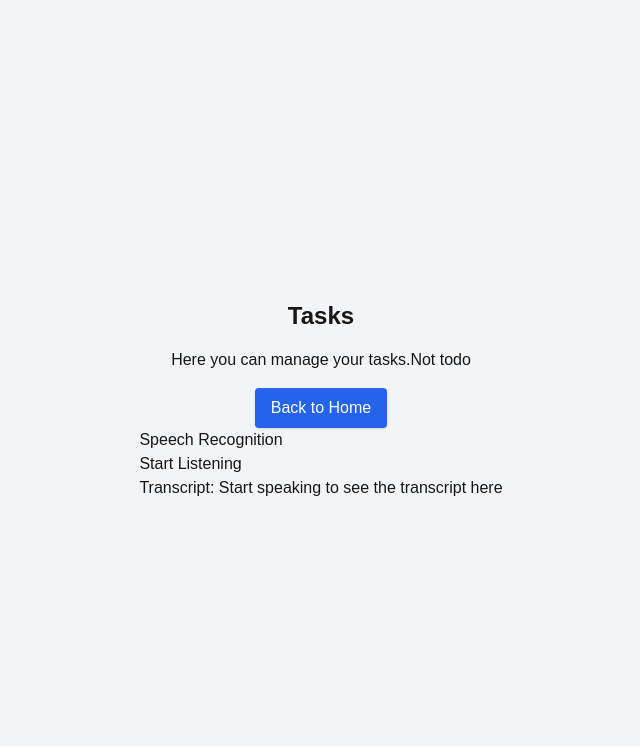
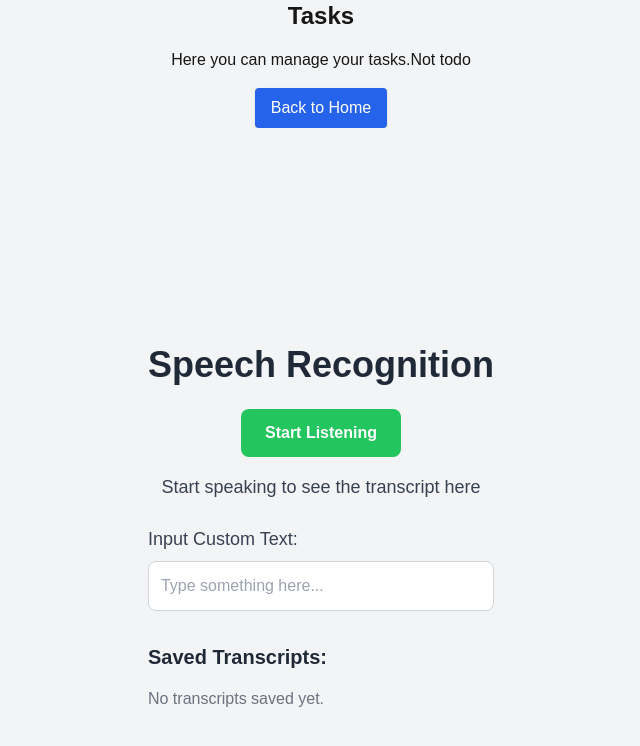
Before and after one commit to ankushydv26/tofo, a Next.js app: page /not-todo in a window 1280 px wide. Shown: the top 746 px of the page, without its empty margins (319-959 px from the left). Built offline with nearby package versions, Linux system fonts and the light colour scheme.

Commit message:
just styling change

```diff
--- a/src/app/Component/speechrecognition.tsx
+++ b/src/app/Component/speechrecognition.tsx
@@ -2,17 +2,54 @@ import React from 'react';
 import useSpeechRecognition from './useSpeechRecognition';
 
 const SpeechToText = () => {
-  const { transcript, isListening, error, startListening, stopListening } = useSpeechRecognition();
+  const { transcript, isListening, error, startListening, stopListening, saveText } = useSpeechRecognition();
 
   return (
-    <div>
-      <h1>Speech Recognition</h1>
-      {error && <p style={{ color: 'red' }}>Error: {error}</p>}
-      <button onClick={isListening ? stopListening : startListening}>
+    <div className="flex flex-col items-center justify-center min-h-screen bg-gray-100 p-4">
+      <h1 className="text-4xl font-bold text-gray-800 mb-6">Speech Recognition</h1>
+
+      {error && <p className="text-red-600 mb-4">Error: {error}</p>}
+
+      <button
+        onClick={isListening ? stopListening : startListening}
+        className={`px-6 py-3 rounded-lg font-semibold transition duration-300 ease-in-out
+      ${isListening ? 'bg-red-500 hover:bg-red-600 text-white' : 'bg-green-500 hover:bg-green-600 text-white'}`}
+      >
         {isListening ? 'Stop Listening' : 'Start Listening'}
       </button>
-      <p>Transcript: {transcript || 'Start speaking to see the transcript here'}</p>
+
+      <p className="mt-4 text-lg text-gray-700 text-center max-w-md">
+        {transcript ? `Transcript: ${transcript}` : 'Start speaking to see the transcript here'}
+      </p>
+
+      <div className="mt-6 w-full max-w-md">
+        <label htmlFor="customInput" className="block text-lg font-medium text-gray-700">
+          Input Custom Text:
+        </label>
+        <input
+          type="text"
+          id="customInput"
+          className="w-full p-3 border border-gray-300 rounded-lg mt-2 text-gray-700"
+          placeholder="Type something here..."
+        />
+      </div>
+
+      <div className="mt-8 w-full max-w-md">
+        <h2 className="text-xl font-semibold text-gray-800 mb-4">Saved Transcripts:</h2>
+        <ul className="list-disc list-inside space-y-2">
+          {saveText.length > 0 ? (
+            saveText.map((text, index) => (
+              <li key={index} className="text-gray-600">
+                {text}
+              </li>
+            ))
+          ) : (
+            <p className="text-gray-500">No transcripts saved yet.</p>
+          )}
+        </ul>
+      </div>
     </div>
+
   );
 };
 
--- a/src/app/Component/useSpeechRecognition.ts
+++ b/src/app/Component/useSpeechRecognition.ts
@@ -4,9 +4,12 @@ import { useState, useEffect, useRef } from 'react';
 
 const useSpeechRecognition = () => {
   const [transcript, setTranscript] = useState<string>('');
+  const [saveText , getSaveText] = useState<string[]>([])
   const [isListening, setIsListening] = useState<boolean>(false);
   const [error, setError] = useState<string | null>(null);
   const recognitionRef = useRef<SpeechRecognition | null>(null);
+
+  console.log(saveText)
 
   useEffect(() => {
     const SpeechRecognition =
@@ -33,14 +36,17 @@ const useSpeechRecognition = () => {
     };
 
     recognition.onresult = (event: SpeechRecognitionEvent) => {
-      let finalTranscript = '';
+      let finalTranscript:any = '';
       for (let i = 0; i < event.results.length; i++) {
         const transcriptChunk = event.results[i][0].transcript;
         if (event.results[i].isFinal) {
           finalTranscript += transcriptChunk;
         }
       }
-      setTranscript((prev) => prev + finalTranscript);
+      setTranscript((prev) => (prev + finalTranscript));
+      if(finalTranscript !== '')
+          getSaveText(prev => [...prev , finalTranscript])
+
     };
 
     recognition.onerror = (event: SpeechRecognitionErrorEvent) => {
@@ -65,7 +71,7 @@ const useSpeechRecognition = () => {
     }
   };
 
-  return { transcript, isListening, error, startListening, stopListening };
+  return { transcript, isListening, error, startListening, stopListening  ,saveText};
 };
 
 export default useSpeechRecognition;
```
